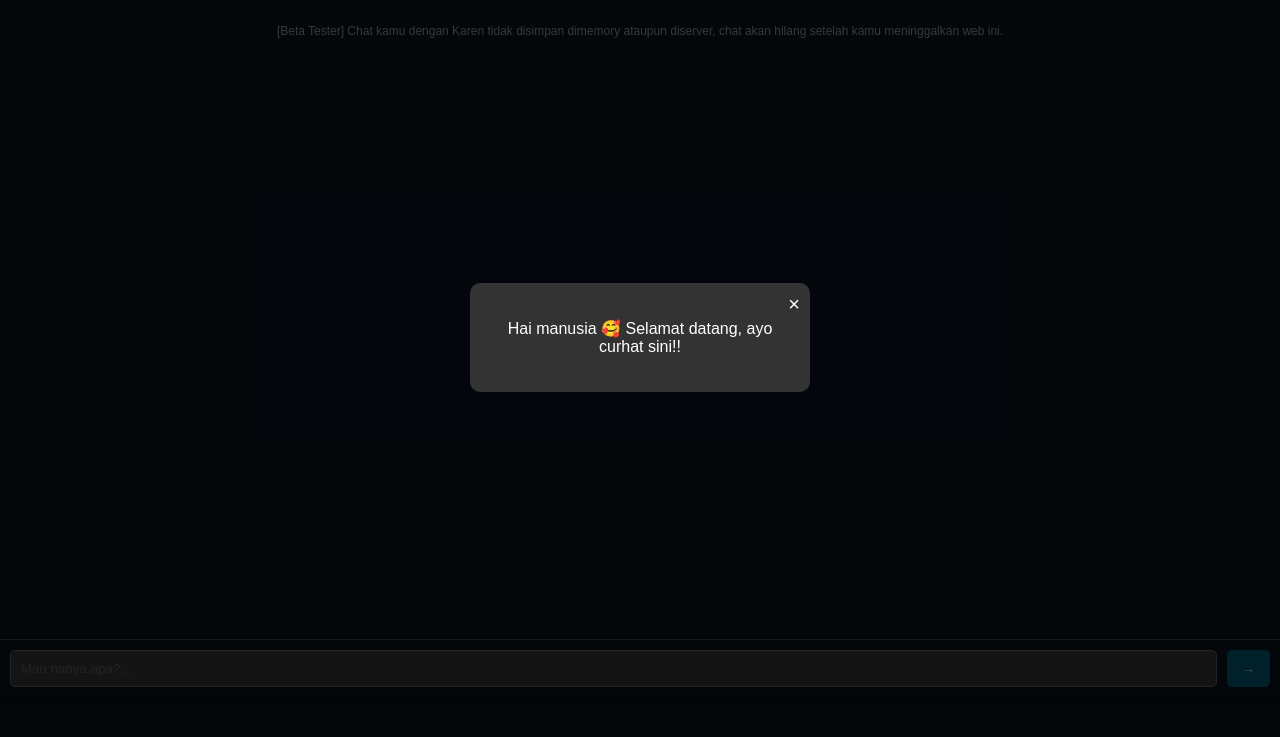
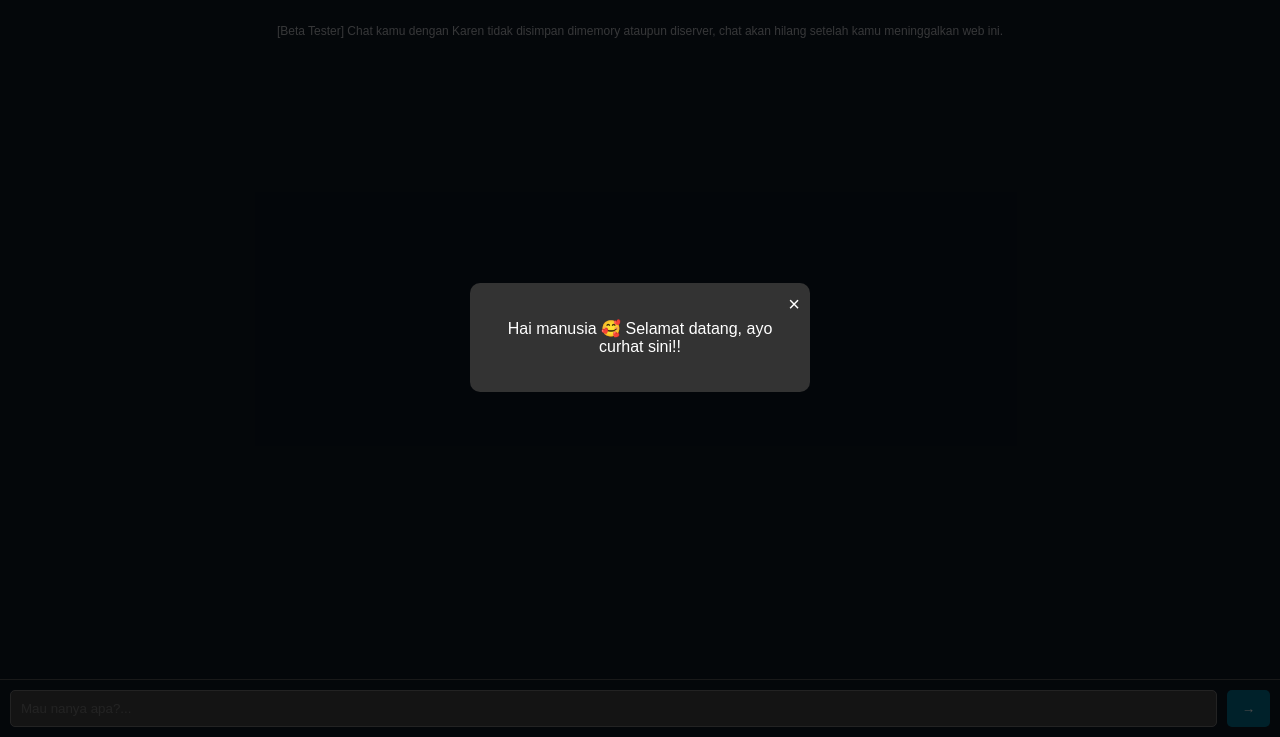
Before and after one commit to estexcapital/chat-karen-ai, a website: page index.html in a window 1280 px wide. Shown: the part 63-800 px from the top of the page. Drawn offline with Linux system fonts and the light colour scheme; some packages are replaced by stand-ins of ours; a script that the page names is missing.

Commit message:
Update style.css

```diff
--- a/style.css
+++ b/style.css
@@ -5,13 +5,13 @@ body {
     background-color: #0D1623; /* Warna latar belakang lebih gelap */
     display: flex;
     justify-content: center;
-    align-items: top;
+    align-items: center;
     height: 100vh;
 }
 
 .chat-container {
     width: 100%;
-    height: 95%;
+    height: 100%;
     background-color: #0D1623; /* Background yang lebih gelap untuk chat container */
     box-shadow: 0 4px 15px rgba(0, 0, 0, 0.5); /* Shadow lebih gelap dan tebal */
     display: flex;
```
